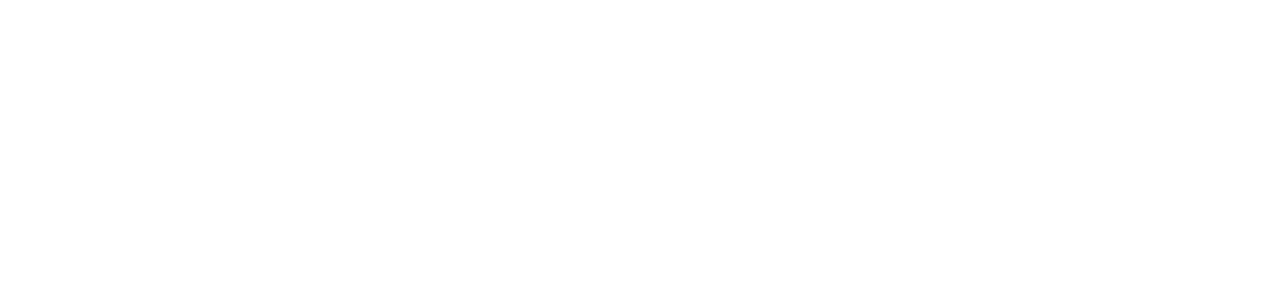
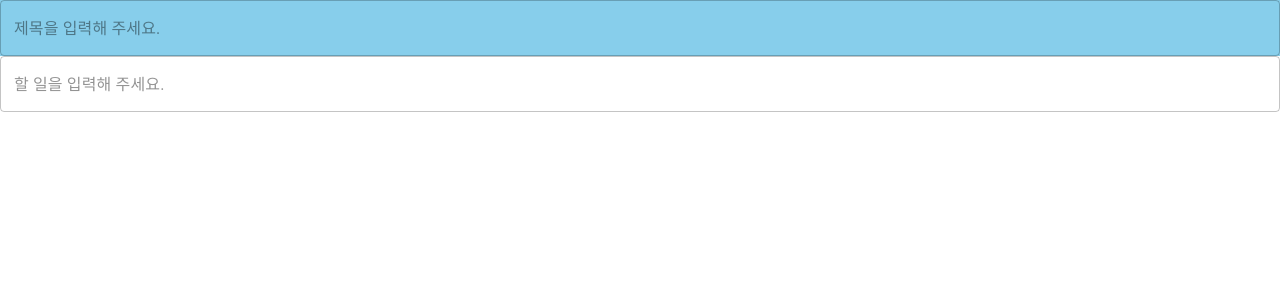
Before and after one commit to gusdn3477/todo-list, a React (Vite) app: page / in a window 1280 px wide. Shown: the top 300 px of the page. Built offline with nearby package versions, Linux system fonts and the light colour scheme.

Commit message:
chore: 라우팅 초기화

```diff
--- a/src/App.tsx
+++ b/src/App.tsx
@@ -1,13 +1,11 @@
 import { BrowserRouter, Route, Routes } from 'react-router-dom';
 import TodoList from './pages/TodoList';
-import TodoCreate from './pages/TodoCreate';
 
 function App() {
   return (
     <BrowserRouter>
       <Routes>
-        <Route path="/" element={<TodoCreate />} />
-        <Route path=":id" element={<TodoList />} />
+        <Route path="/" element={<TodoList />} />
       </Routes>
     </BrowserRouter>
   );
```
